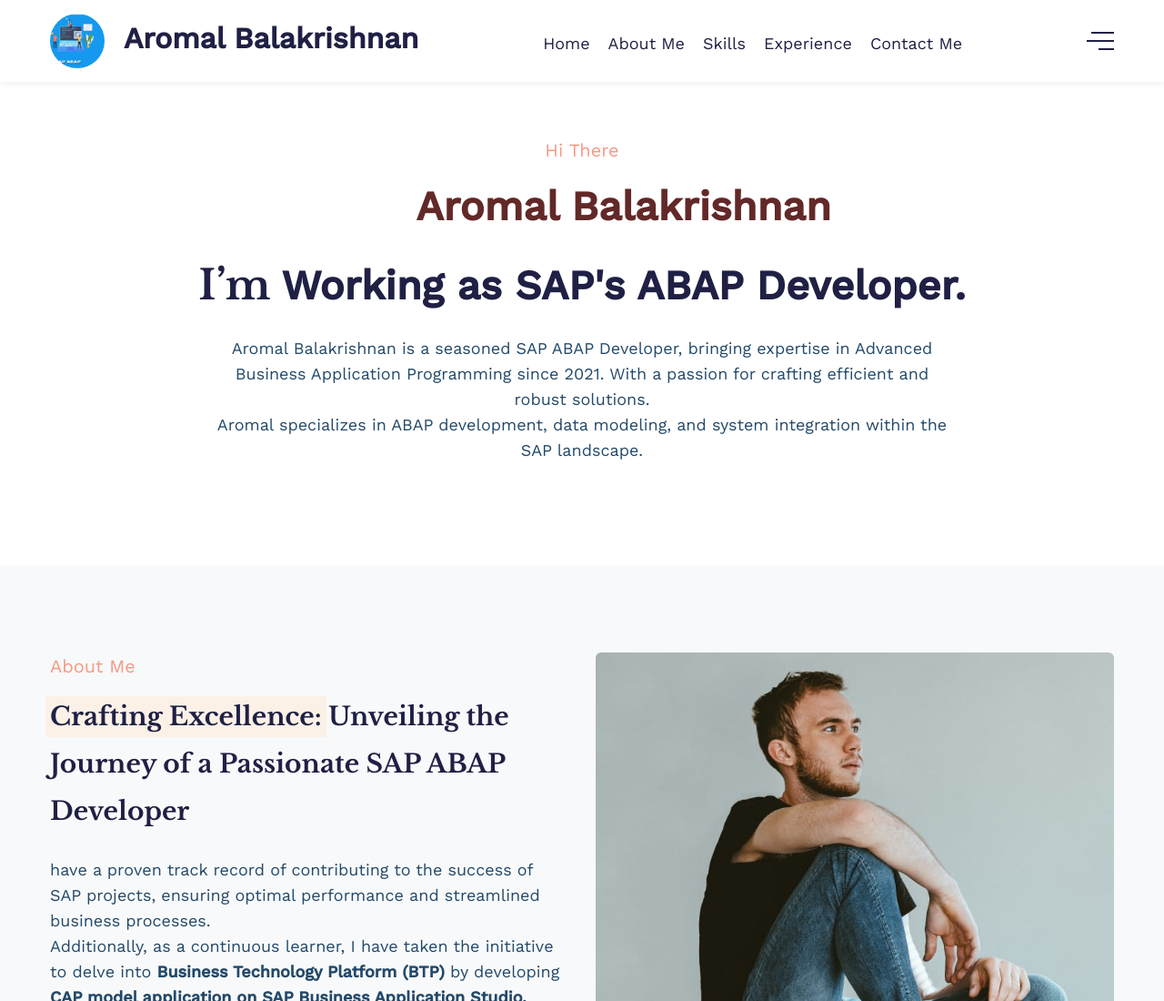
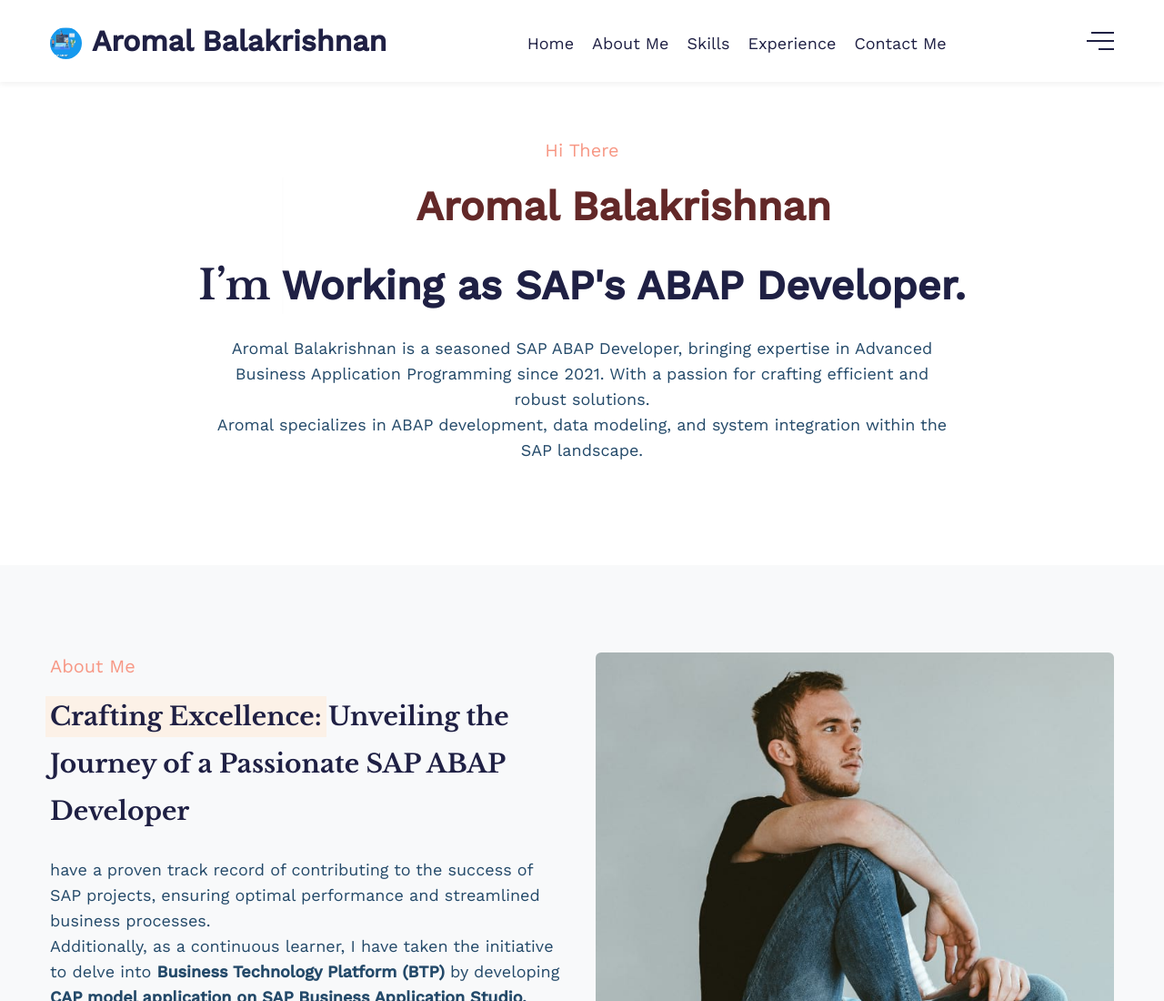
Before and after one commit to aromalbalakrishnan/portfolio, a plain HTML site: page index.html in a window 1280 px wide. Shown: the top 1100 px of the page at 91% size. Drawn offline with nearby package versions, Linux system fonts and the light colour scheme; files whose address does not match are found by name.

```diff
--- a/index.html
+++ b/index.html
@@ -25,7 +25,7 @@
     <div class="container">
       <nav class="navbar navbar-expand-lg navbar-light stroke">
         <a class="navbar-brand" href="index.html">
-          <img src="./images/file.png" alt="Your logo" title="Your logo" style="height: 60px; width: 60px; border-radius: 50%; margin-right: 10px;" />
+          <img src="./images/file.png" alt="Your logo" title="Your logo" style="height: 35px; width: 35px; border-radius: 50%;" />
           <span> Aromal Balakrishnan</span>
         </a>
         <!-- if logo is image enable this
```
